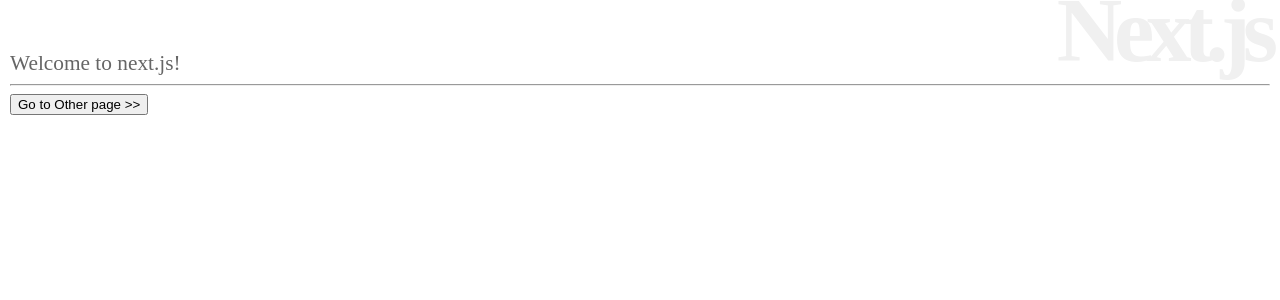
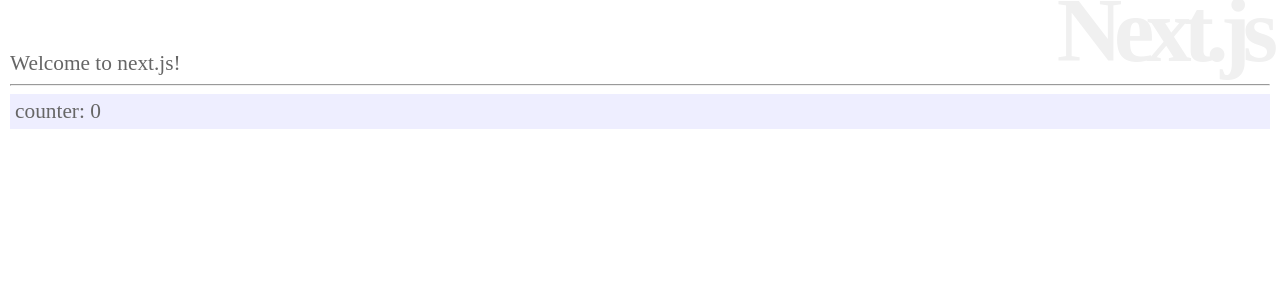
Before and after one commit to aganomaminmi/introduction-next, a Next.js app: page / in a window 1280 px wide. Shown: the top 300 px of the page. Built offline with nearby package versions, Linux system fonts and the light colour scheme.

Commit message:
[add]nextでコンポーネントを使ってみる

```diff
--- /dev/null
+++ b/components/Counter.js
@@ -0,0 +1,36 @@
+import React, { Component } from 'react';
+
+export default class Counter extends Component {
+  msgStyle = {
+    fontSize: '16pt',
+    backgroundColor: '#eef',
+    padding: '5px'
+  }
+
+  constructor(props) {
+    super(props);
+    this.state = {
+      counter: 0,
+      msg: 'counter: 0'
+    };
+    this.doAction = this.doAction.bind(this);
+  }
+
+  doAction() {
+    this.setState( state => {
+      const num = state.counter + 1;
+      return ({
+        counter: num,
+        msg: 'counter: ' + num
+      });
+    });
+  }
+
+  render () {
+    return (
+      <p onClick={this.doAction} style={this.msgStyle}>
+        {this.state.msg}
+      </p>
+    );
+  }
+}
--- a/pages/index.js
+++ b/pages/index.js
@@ -1,30 +1,10 @@
-import Link from 'next/link';
+import Counter from '../components/Counter';
 import style from '../static/Style';
-
-const h1 = {
-  fontSize: '72pt',
-  fontWeight: 'bold',
-  textAlign: 'right',
-  letterSpacing: '-8px',
-  color: '#f0f0f0',
-  margin: '-40px 0px'
-}
-
-
-const p = {
-  margin: '0px',
-  color: '#066',
-  fontSize: '16pt'
-}
 
 export default () => <div>
   {style}
   <h1>Next.js</h1>
   <p>Welcome to next.js!</p>
   <hr />
-  <div>
-    <Link href="/other">
-      <button>Go to Other page &gt;&gt;</button>
-    </Link>
-  </div>
+  <Counter />
 </div>
```
